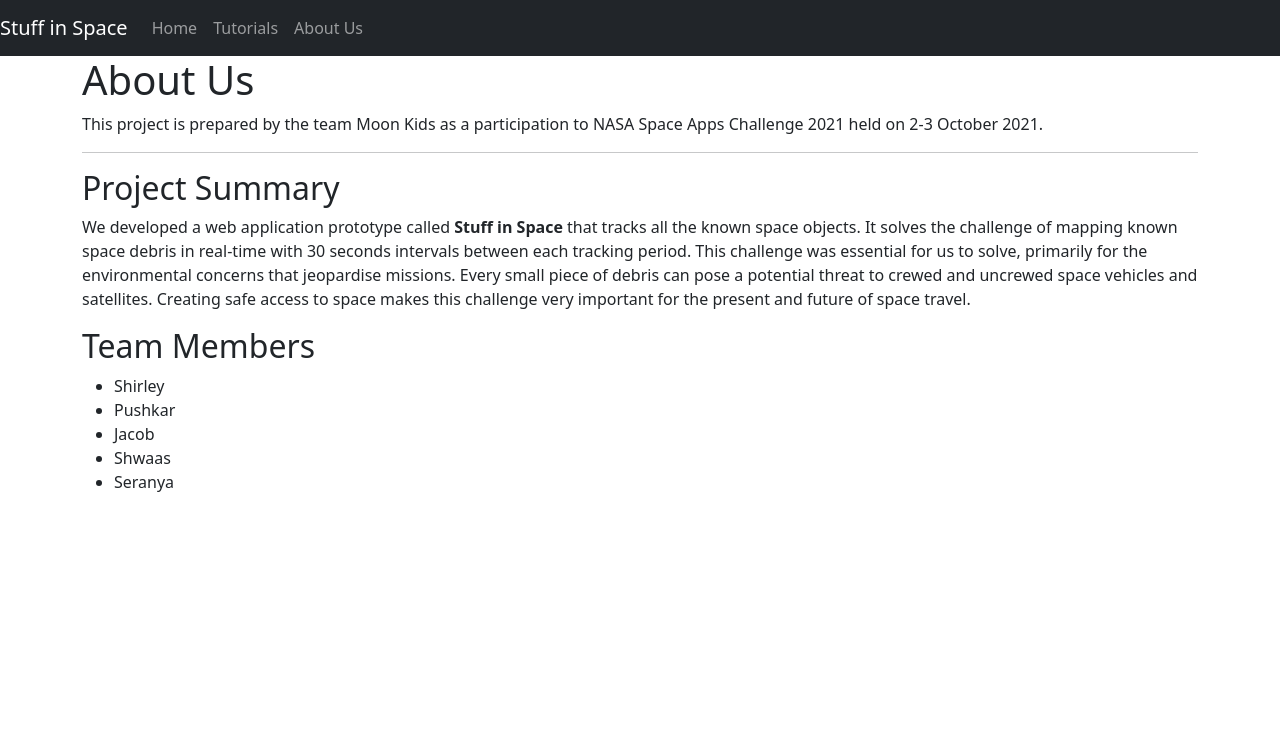
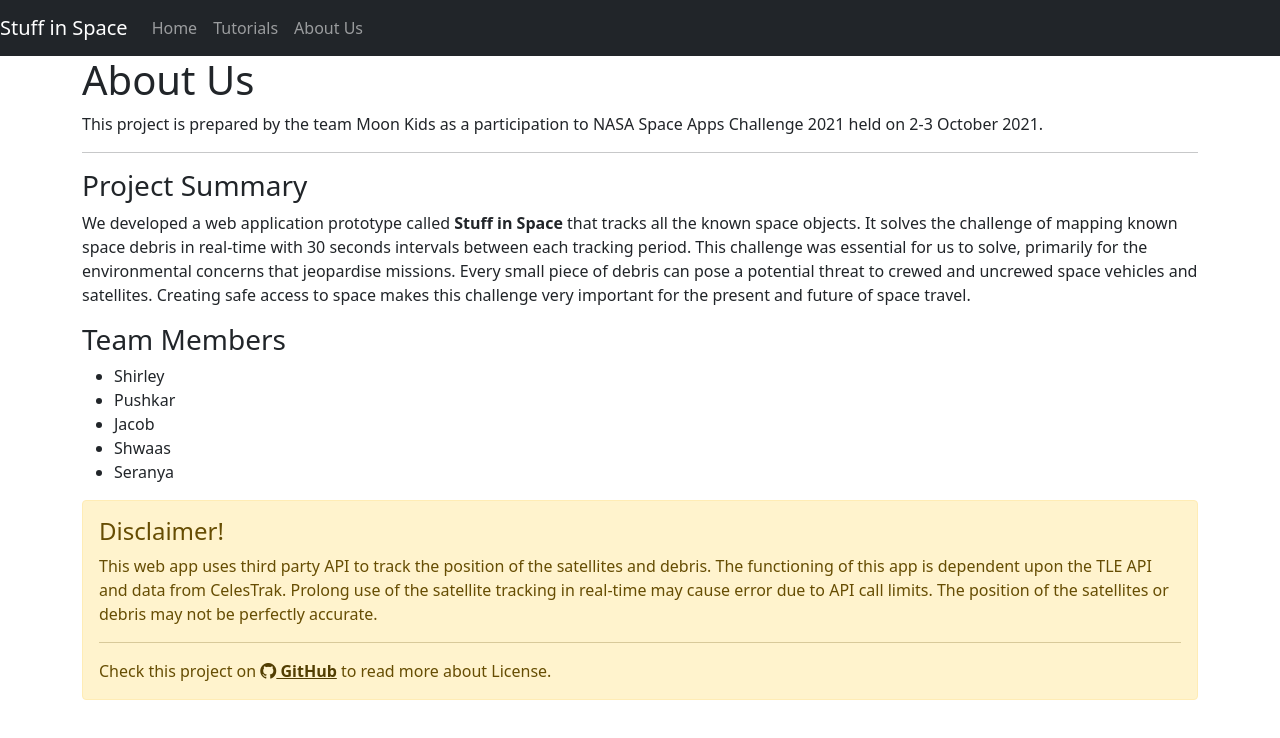
Before and after one commit to pushkarkadam/space_stuff, a plain HTML site: page about.html in a window 1280 px wide. Drawn offline with nearby package versions, Linux system fonts and the light colour scheme.

Commit message:
Disclaimer added.

```diff
--- a/about.html
+++ b/about.html
@@ -45,7 +45,7 @@
             </div>
             <hr>
             <div class="">
-                <h2>Project Summary</h2>
+                <h3>Project Summary</h3>
                 <p>
                     We developed a web application prototype called <strong>Stuff in Space</strong> that tracks all the known space objects.
                     It solves the challenge of mapping known space debris in real-time with 30 seconds intervals between each tracking period.
@@ -55,7 +55,7 @@
                 </p>
             </div>
             <div class="">
-                <h2>Team Members</h2>
+                <h3>Team Members</h3>
                 <ul>
                     <li>Shirley</li>
                     <li>Pushkar</li>
@@ -64,7 +64,20 @@
                     <li>Seranya</li>
                 </ul>
             </div>
-
+            <div class="">
+                <h3></h3>
+            </div>
+            <div class="alert alert-warning" role="alert">
+                <h4 class="alert-heading">Disclaimer!</h4>
+                <p>
+                    This web app uses third party API to track the position of the satellites and debris.
+                    The functioning of this app is dependent upon the TLE API and data from CelesTrak.
+                    Prolong use of the satellite tracking in real-time may cause error due to API call limits.
+                    The position of the satellites or debris may not be perfectly accurate.
+                </p>
+                <hr>
+                <p class="mb-0">Check this project on <a class="alert-link" href="https://github.com/pushkarkadam/space_stuff"><i class="bi bi-github"></i> GitHub</a> to read more about License.</p>
+            </div>
         </div>
     </body>
 </html>
```
